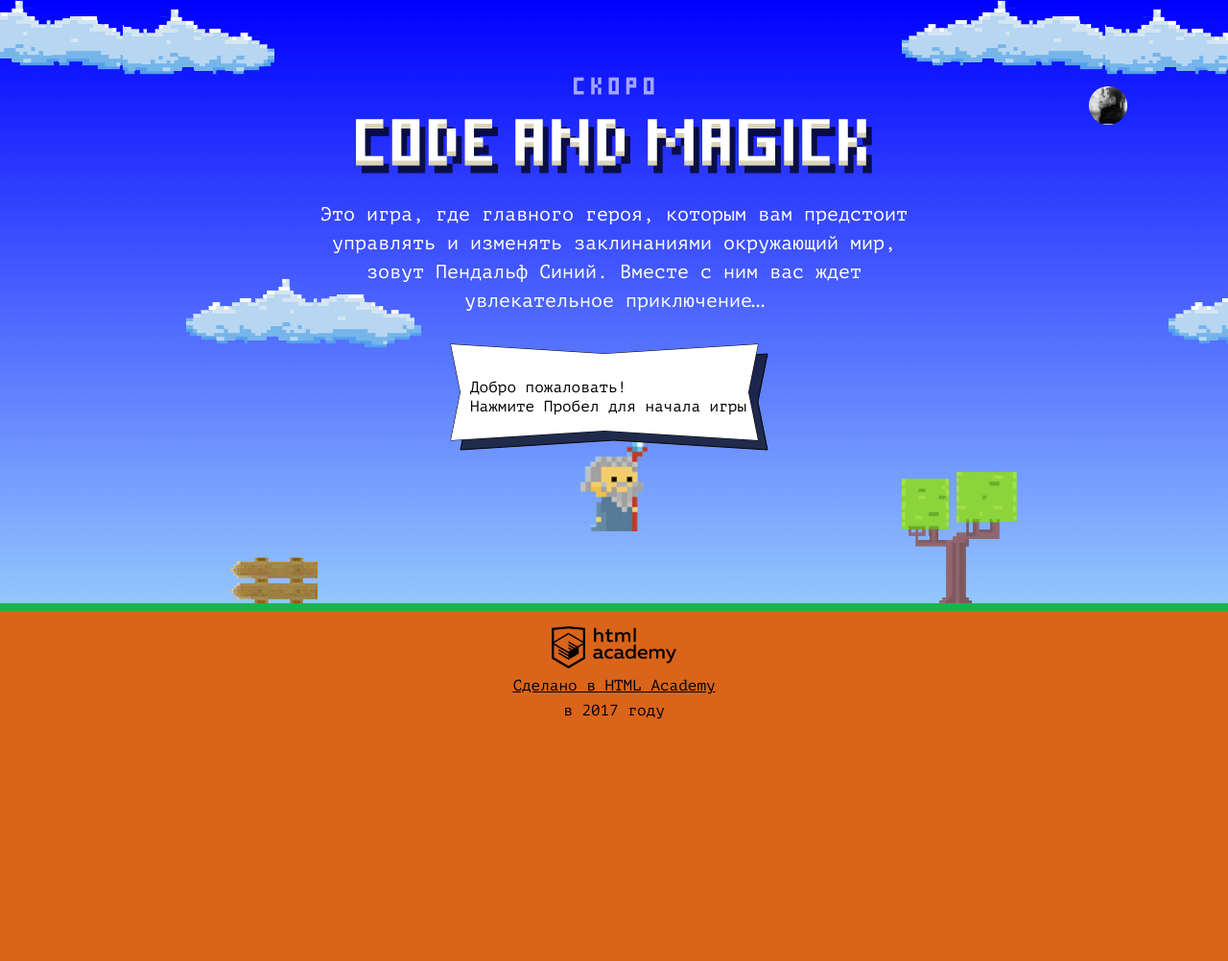
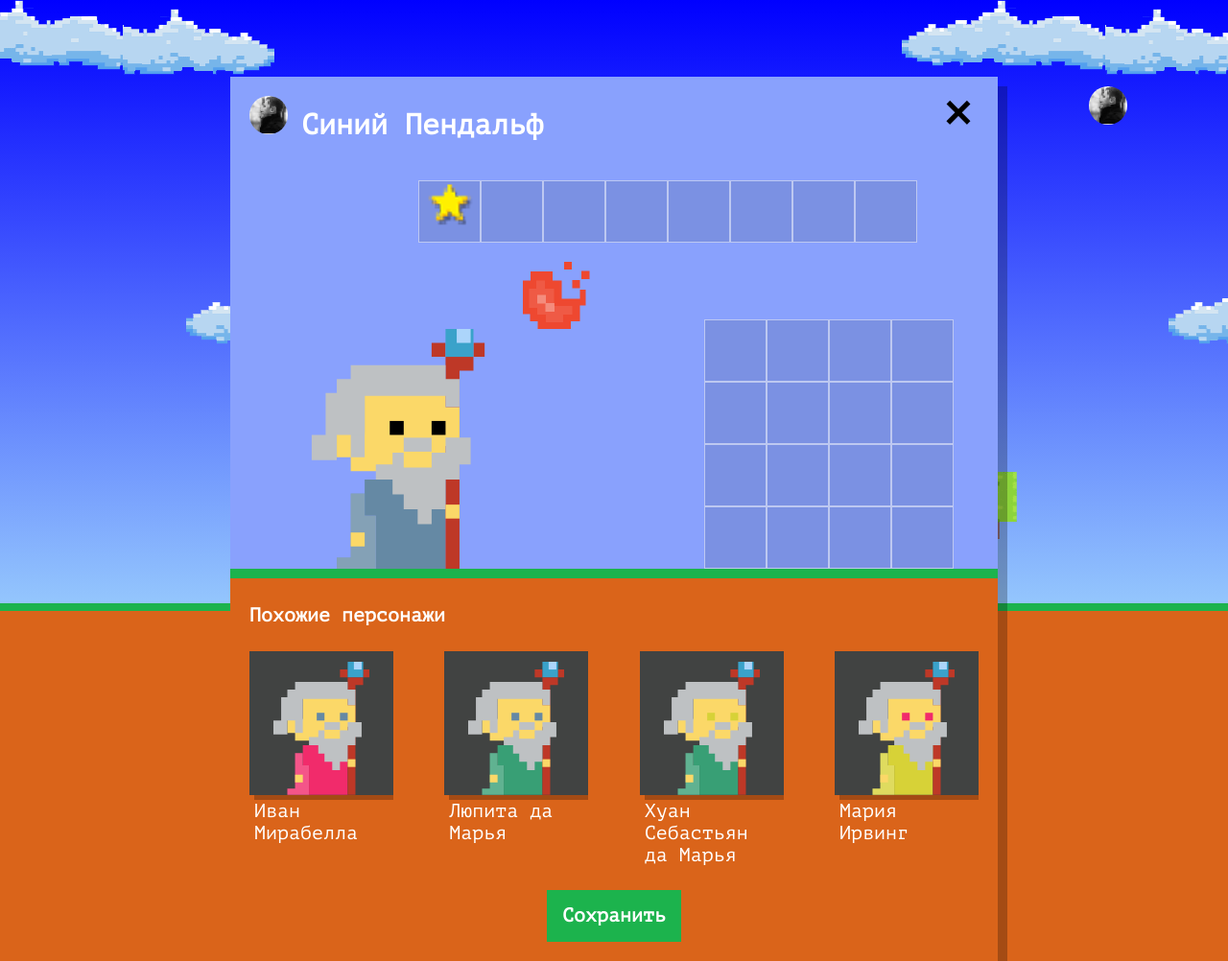
Before and after one commit to evgeniy-sosnin/Code-and-Magick, a website: page index.html in a window 1280 px wide. Shown: the whole page at 96% size. Before the commit the page ends 800 px from the top, so only its background shows below. Drawn offline with Linux system fonts and the light colour scheme.

Commit message:
module3-task1

```diff
--- a/index.html
+++ b/index.html
@@ -207,6 +207,7 @@
  };
 </script>
 
+<script src="js/setup.js"></script>
 <script src="js/stat.js"></script>
 <script src="js/game.js"></script>
 
--- /dev/null
+++ b/js/setup.js
@@ -0,0 +1,94 @@
+'use strict';
+var setup = document.querySelector('.setup');
+setup.classList.remove('hidden');
+
+var settings = {
+  count: 4,
+  name: [
+    'Иван',
+    'Хуан Себастьян',
+    'Мария',
+    'Кристоф',
+    'Виктор',
+    'Юлия',
+    'Люпита',
+    'Вашингтон'
+  ],
+  surname: [
+    'да Марья',
+    'Верон',
+    'Мирабелла',
+    'Вальц',
+    'Онопко',
+    'Топольницкая',
+    'Нионго',
+    'Ирвинг',
+  ],
+  color: {
+    coat: [
+      'rgb(101, 137, 164)',
+      'rgb(241, 43, 107)',
+      'rgb(146, 100, 161)',
+      'rgb(56, 159, 117)',
+      'rgb(215, 210, 55)',
+      'rgb(0, 0, 0)'
+    ],
+    eyes: [
+      'black',
+      'red',
+      'blue',
+      'yellow',
+      'green'
+    ]
+  }
+};
+
+function getRandomValue(min, max) {
+  if (max === undefined) {
+    max = min;
+    min = 0;
+  }
+  return Math.round(min - 0.5 + Math.random() * (max - min + 1));
+}
+
+function generateName(obj) {
+  return obj.name[getRandomValue(obj.name.length - 1)] + ' ' + obj.surname[getRandomValue(obj.surname.length - 1)];
+}
+
+function generateDate(obj) {
+  var arr = [];
+  for (var i = 0; i < obj.count; i++) {
+    arr.push({
+      name: generateName(obj),
+      coatColor: obj.color.coat[getRandomValue(obj.color.coat.length - 1)],
+      eyesColor: obj.color.coat[getRandomValue(obj.color.coat.length - 1)]
+    });
+  }
+  return arr;
+}
+
+var similarWizardTemplate = document.querySelector('#similar-wizard-template').content;
+var setupSimilar = document.querySelector('.setup-similar');
+var setupSimilarList = document.querySelector('.setup-similar-list');
+setupSimilar.classList.remove('hidden');
+
+
+function renderWizard(obj) {
+  var wizardTemplate = similarWizardTemplate.cloneNode(true);
+  wizardTemplate.querySelector('.setup-similar-label').textContent = obj.name;
+  wizardTemplate.querySelector('.wizard-coat').style.fill = obj.coatColor;
+  wizardTemplate.querySelector('.wizard-eyes').style.fill = obj.eyesColor;
+  return wizardTemplate;
+}
+
+function fillWizzards(arr) {
+  var fragment = document.createDocumentFragment();
+  arr.forEach(function (item) {
+
+    fragment.appendChild(renderWizard(item));
+  });
+
+  setupSimilarList.appendChild(fragment);
+}
+
+fillWizzards(generateDate(settings));
```
Also changed, not shown: js/stat.js (+13 -14 lines).
